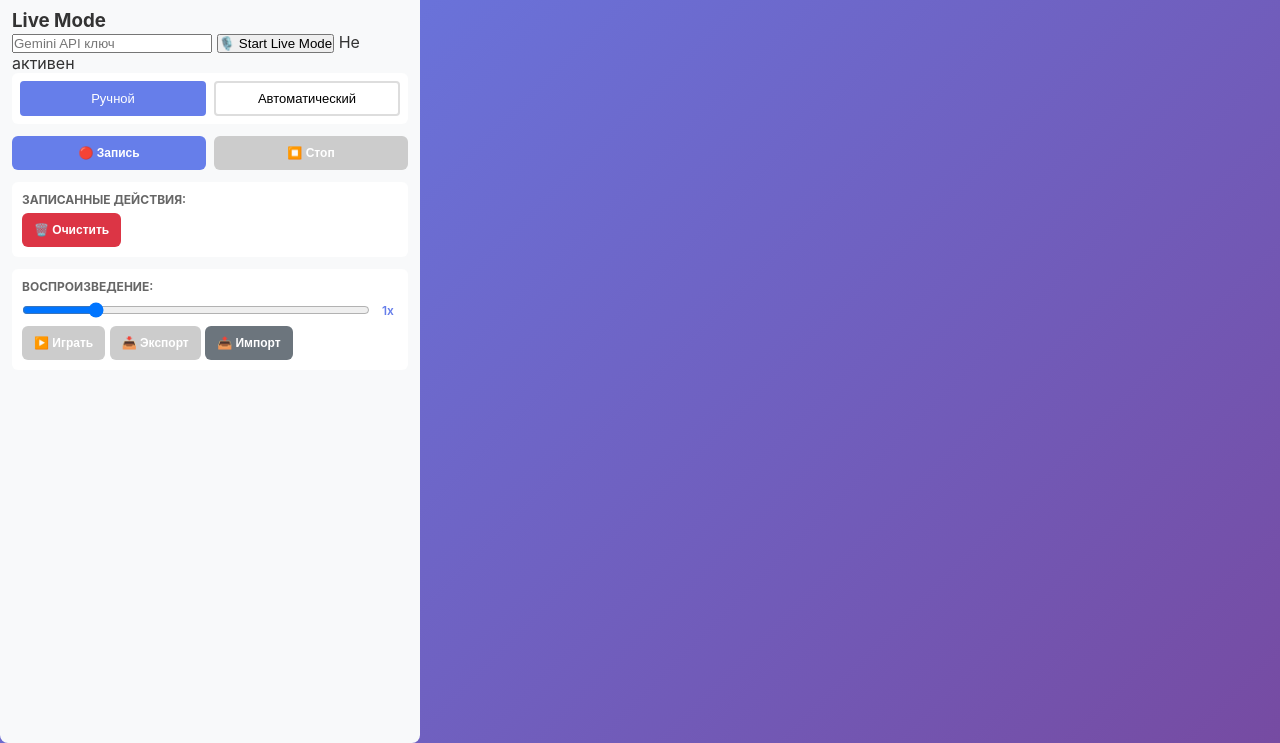
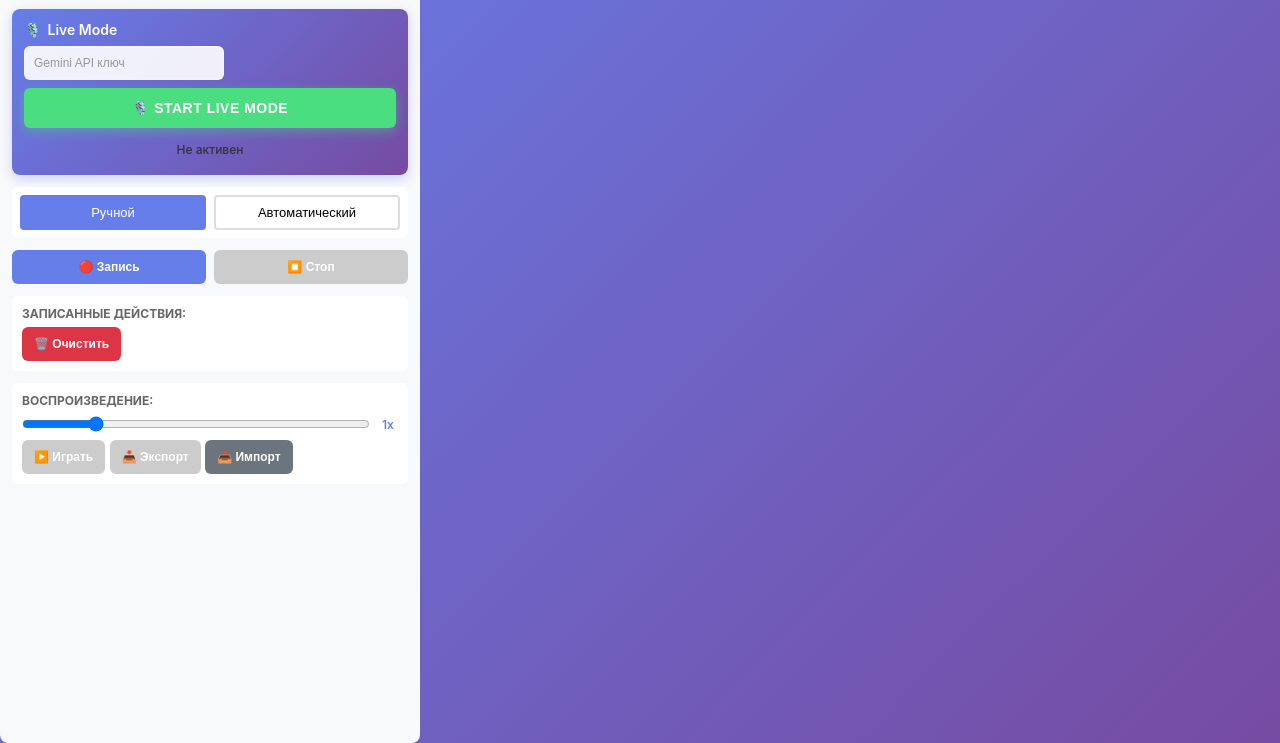
Before and after one commit to crosspostly/ai_clicker, a website with bundled scripts: page src/popup/index.html in a window 1280 px wide. Shown: the part 57-800 px from the top of the page. Built offline with nearby package versions, Linux system fonts and the light colour scheme; some packages are replaced by stand-ins of ours.

Commit message:
feat: add Live Mode section styles with status indicators

```diff
--- a/src/popup/popup.css
+++ b/src/popup/popup.css
@@ -50,6 +50,138 @@ body {
   transform: rotate(20deg);
 }
 
+/* ✅ Live Mode Section */
+.live-mode-section {
+  background: linear-gradient(135deg, #667eea 0%, #764ba2 100%);
+  padding: 12px;
+  border-radius: 8px;
+  margin-bottom: 12px;
+  box-shadow: 0 4px 12px rgba(102, 126, 234, 0.3);
+}
+
+.live-mode-section h3 {
+  font-size: 14px;
+  color: white;
+  margin-bottom: 8px;
+  font-weight: 600;
+  display: flex;
+  align-items: center;
+  gap: 6px;
+}
+
+.live-mode-section h3::before {
+  content: '🎙️';
+}
+
+#live-api-key {
+  width: 100%;
+  padding: 8px;
+  border: 2px solid rgba(255, 255, 255, 0.3);
+  border-radius: 6px;
+  font-size: 12px;
+  margin-bottom: 8px;
+  background: rgba(255, 255, 255, 0.9);
+  transition: all 0.2s;
+}
+
+#live-api-key:focus {
+  outline: none;
+  border-color: white;
+  background: white;
+  box-shadow: 0 0 0 3px rgba(255, 255, 255, 0.2);
+}
+
+#live-api-key::placeholder {
+  color: #999;
+}
+
+.btn-live, .btn-live-stop {
+  width: 100%;
+  padding: 12px;
+  border: none;
+  border-radius: 6px;
+  font-size: 14px;
+  font-weight: 600;
+  cursor: pointer;
+  transition: all 0.2s;
+  margin-bottom: 8px;
+  text-transform: uppercase;
+  letter-spacing: 0.5px;
+}
+
+.btn-live {
+  background: #4ade80;
+  color: white;
+  box-shadow: 0 4px 12px rgba(74, 222, 128, 0.4);
+}
+
+.btn-live:hover:not(:disabled) {
+  background: #22c55e;
+  transform: translateY(-2px);
+  box-shadow: 0 6px 16px rgba(74, 222, 128, 0.5);
+}
+
+.btn-live-stop {
+  background: #ef4444;
+  color: white;
+  box-shadow: 0 4px 12px rgba(239, 68, 68, 0.4);
+  animation: pulse 2s infinite;
+}
+
+.btn-live-stop:hover:not(:disabled) {
+  background: #dc2626;
+  transform: translateY(-2px);
+  box-shadow: 0 6px 16px rgba(239, 68, 68, 0.5);
+}
+
+.btn-live:disabled, .btn-live-stop:disabled {
+  background: #9ca3af;
+  cursor: not-allowed;
+  animation: none;
+}
+
+@keyframes pulse {
+  0%, 100% { opacity: 1; }
+  50% { opacity: 0.8; }
+}
+
+.live-status-text {
+  display: block;
+  font-size: 12px;
+  text-align: center;
+  padding: 6px;
+  border-radius: 4px;
+  font-weight: 500;
+  transition: all 0.3s;
+}
+
+.status-inactive {
+  background: rgba(255, 255, 255, 0.2);
+  color: rgba(255, 255, 255, 0.8);
+}
+
+.status-active {
+  background: rgba(74, 222, 128, 0.3);
+  color: white;
+  animation: pulse 2s infinite;
+}
+
+.status-connecting {
+  background: rgba(251, 191, 36, 0.3);
+  color: white;
+  animation: blink 1s infinite;
+}
+
+.status-error {
+  background: rgba(239, 68, 68, 0.3);
+  color: white;
+}
+
+@keyframes blink {
+  0%, 100% { opacity: 1; }
+  50% { opacity: 0.5; }
+}
+
 .mode-selector {
   display: flex;
   gap: 8px;
@@ -88,11 +220,6 @@ body {
 
 .mode-content.active {
   display: block;
-}
-
-@keyframes fadeIn {
-  from { opacity: 0; }
-  to { opacity: 1; }
 }
 
 .controls, .button-group {
```
